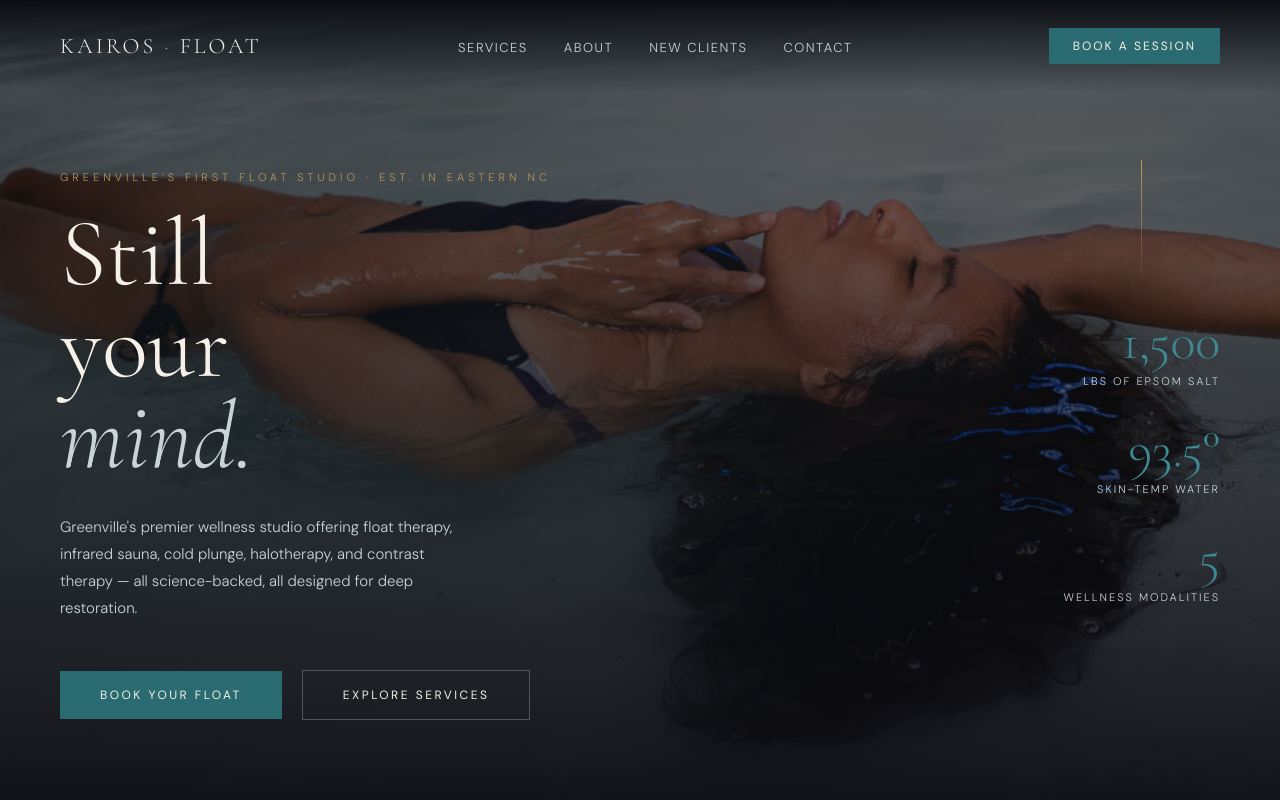
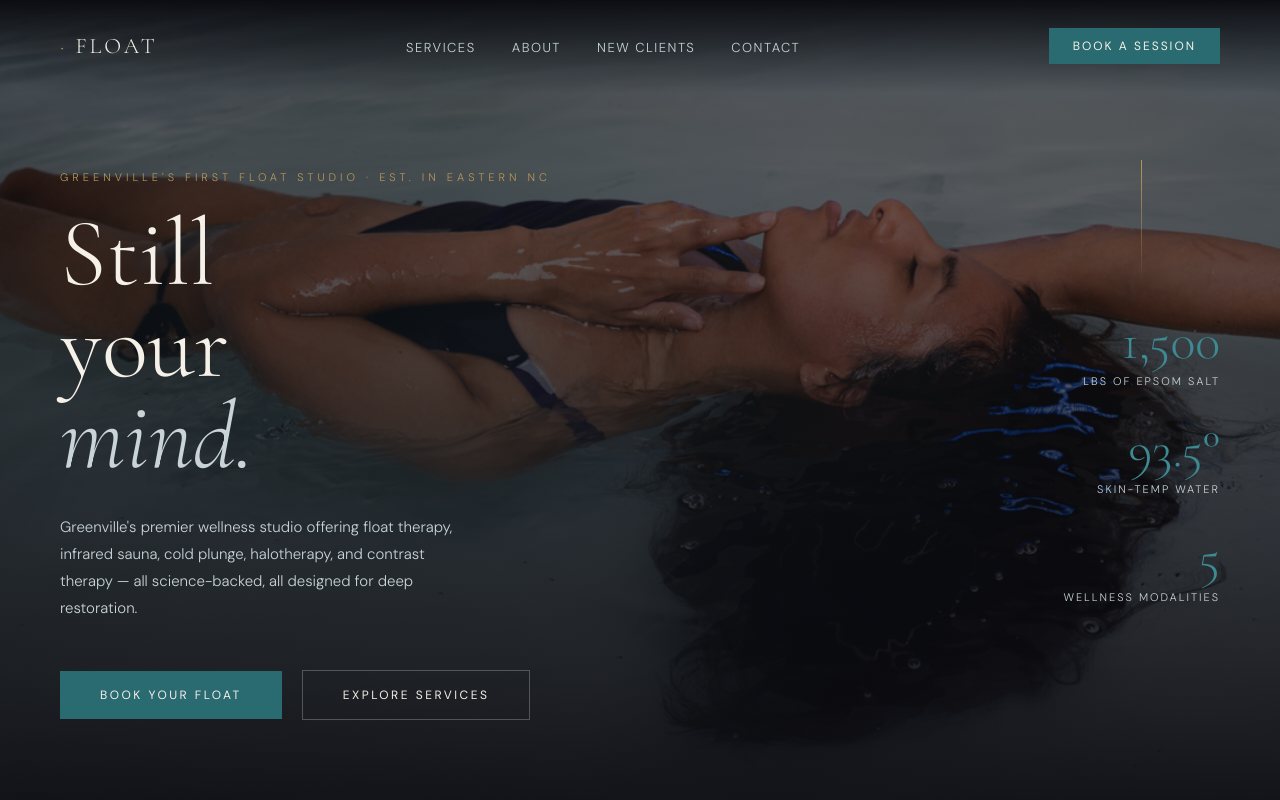
Before and after one commit to bqsolutions/kairos-health-spa, a plain HTML site: page index.html in a window 1280 px wide. Shown: the top 800 px of the page. Drawn offline with nearby package versions, Linux system fonts and the light colour scheme.

Commit message:
template

```diff
--- a/index.html
+++ b/index.html
@@ -11,7 +11,7 @@
 
   <!-- NAV -->
   <nav>
-    <div class="logo">KAIROS <span>·</span> FLOAT</div>
+    <div class="logo"> <span>·</span> FLOAT</div>
     <ul class="nav-links">
       <li><a href="#services">Services</a></li>
       <li><a href="#about">About</a></li>
```
